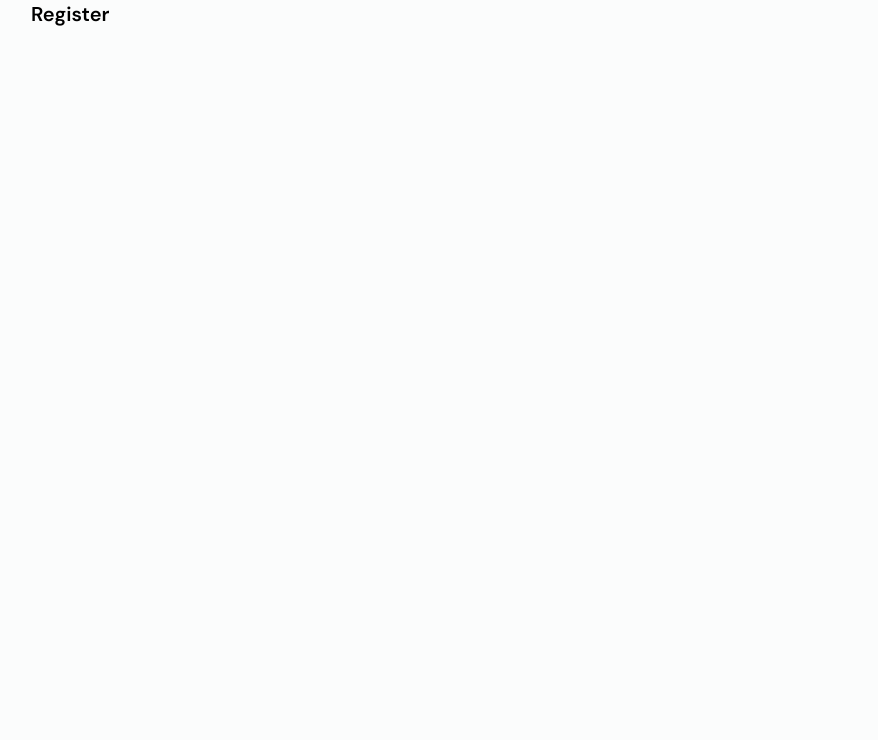
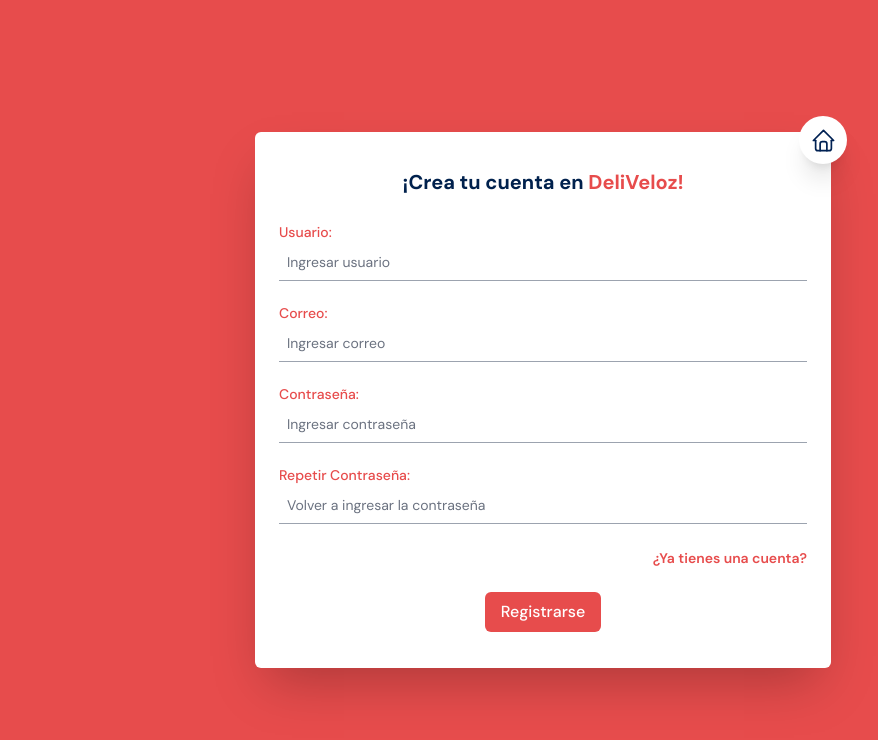
Before and after one commit to Delivelozz/DeliVeloz, a React (Vite) app in the folder client/: page /register in a window 1280 px wide. Shown: the top 740 px of the page, without its empty margins (97-975 px from the left). Built offline with nearby package versions, Linux system fonts and the light colour scheme.

Commit message:
Componente de Login y Resgistro terminados y pequeños cambios en el archivo index.css

```diff
--- a/client/src/components/formLogin/FormLogin.jsx
+++ b/client/src/components/formLogin/FormLogin.jsx
@@ -1,7 +1,53 @@
+import ArrowLeft from "../icons/ArrowLeft";
+import HomeIcon from "../icons/HomeIcon";
+
 export default function FormLogin() {
   return (
-    <div>
-      <h1>FormLogin</h1>
-    </div>
+    <form className="flex bg-white shadow-2xl rounded-md max-w-2xl min-w-2xl relative">
+      <a
+        href="/home"
+        className="transition absolute -top-4 -right-4 bg-white rounded-full shadow-xl flex justify-center items-center w-12 h-12 hover:scale-110"
+      >
+        <HomeIcon />
+      </a>
+      <div className="flex-1 p-6 space-y-6 flex flex-col my-3">
+        <h4 className="font-bold text-lg text-downriver-950">¡Bienvenido/a!</h4>
+        <p className="font-bold text-lg text-center text-downriver-950">
+          <span className="text-sundown-500">Ingrese</span> con su cuenta
+        </p>
+        <div className="">
+          <input
+            type="text"
+            placeholder="Usuario"
+            className="border-b p-2 text-sm border-b-gray-400 placeholder-gray-500 focus:outline-sundown-500 w-full mb-5"
+          />
+          <input
+            type="password"
+            placeholder="Contraseña"
+            className="border-b p-2 text-sm border-b-gray-400 placeholder-gray-500 focus:outline-sundown-500 w-full"
+          />
+        </div>
+        <a
+          href=""
+          className="text-sundown-500 text-right text-sm font-semibold hover:text-sundown-600"
+        >
+          ¿Olvidaste tu contraseña?
+        </a>
+        <button className="btn-bg mx-auto w-36">Ingresar</button>
+        <a
+          href="/register"
+          className="text-center text-downriver-950 font-semibold text-sm hover:text-downriver-900"
+        >
+          Crear una cuenta
+        </a>
+      </div>
+      <div className="flex-1">
+        <img
+          src="../../../img/login.jpg"
+          alt=""
+          className="rounded-r-md min-h-full object-cover"
+        />
+      </div>
+    </form>
   );
 }
--- a/client/src/components/formRegister/FormRegister.jsx
+++ b/client/src/components/formRegister/FormRegister.jsx
@@ -1,7 +1,78 @@
+import HomeIcon from "../icons/HomeIcon";
+
 export default function FormRegister() {
   return (
-    <div>
-      <div></div>
-    </div>
+    <form className="flex bg-white shadow-2xl rounded-md max-w-xl min-w-xl relative">
+      <a
+        href="/home"
+        className="transition absolute -top-4 -right-4 bg-white rounded-full shadow-xl flex justify-center items-center w-12 h-12 hover:scale-110"
+      >
+        <HomeIcon />
+      </a>
+
+      <div className="flex-1 p-6 space-y-6 flex flex-col my-3">
+        <h4 className="font-bold text-xl text-center text-downriver-950">
+          ¡Crea tu cuenta en
+          <span className="text-sundown-500"> DeliVeloz!</span>
+        </h4>
+        <div className="">
+          <label
+            htmlFor="usuario"
+            className="text-sm font-medium text-sundown-500"
+          >
+            Usuario:
+          </label>
+          <input
+            type="text"
+            name="usuario"
+            placeholder="Ingresar usuario"
+            className="border-b p-2 text-sm border-b-gray-400 placeholder-gray-500 focus:outline-sundown-500 w-full mb-5"
+          />
+          <label
+            htmlFor="password"
+            className="text-sm font-medium text-sundown-500"
+          >
+            Correo:
+          </label>
+          <input
+            type="email"
+            name="password"
+            placeholder="Ingresar correo"
+            className="border-b p-2 text-sm border-b-gray-400 placeholder-gray-500 focus:outline-sundown-500 w-full mb-5"
+          />
+          <label
+            htmlFor="password"
+            className="text-sm font-medium text-sundown-500"
+          >
+            Contraseña:
+          </label>
+          <input
+            name="password"
+            type="password"
+            placeholder="Ingresar contraseña"
+            className="border-b p-2 text-sm border-b-gray-400 placeholder-gray-500 focus:outline-sundown-500 w-full mb-5"
+          />
+          <label
+            htmlFor="password"
+            className="text-sm font-medium text-sundown-500"
+          >
+            Repetir Contraseña:
+          </label>
+          <input
+            type="password"
+            name="password"
+            placeholder="Volver a ingresar la contraseña"
+            className="border-b p-2 text-sm border-b-gray-400 placeholder-gray-500 focus:outline-sundown-500 w-full"
+          />
+        </div>
+        <a
+          href="/login"
+          className="text-sundown-500 text-right text-sm font-semibold hover:text-sundown-700"
+        >
+          ¿Ya tienes una cuenta?
+        </a>
+        <button className="btn-bg mx-auto">Registrarse</button>
+      </div>
+    </form>
   );
 }
--- /dev/null
+++ b/client/src/components/icons/ArrowLeft.jsx
@@ -0,0 +1,19 @@
+export default function ArrowLeft() {
+  return (
+    <svg
+      xmlns="http://www.w3.org/2000/svg"
+      className="icon icon-tabler icon-tabler-chevron-left mr-1"
+      width="35"
+      height="35"
+      viewBox="0 0 24 24"
+      strokeWidth={1.5}
+      stroke="#000000"
+      fill="none"
+      strokeLinecap="round"
+      strokeLinejoin="round"
+    >
+      <path stroke="none" d="M0 0h24v24H0z" fill="none" />
+      <path d="M15 6l-6 6l6 6" />
+    </svg>
+  );
+}
--- a/client/src/components/icons/HomeIcon.jsx
+++ b/client/src/components/icons/HomeIcon.jsx
@@ -2,15 +2,15 @@ export default function HomeIcon() {
   return (
     <svg
       xmlns="http://www.w3.org/2000/svg"
-      class="icon icon-tabler icon-tabler-home"
-      width="44"
-      height="44"
+      className="icon icon-tabler icon-tabler-home"
+      width="27"
+      height="27"
       viewBox="0 0 24 24"
-      stroke-width="1.5"
-      stroke="#6f32be"
+      strokeWidth={1.5}
+      stroke="#002153"
       fill="none"
-      stroke-linecap="round"
-      stroke-linejoin="round"
+      strokeLinecap="round"
+      strokeLinejoin="round"
     >
       <path stroke="none" d="M0 0h24v24H0z" fill="none" />
       <path d="M5 12l-2 0l9 -9l9 9l-2 0" />
--- a/client/src/index.css
+++ b/client/src/index.css
@@ -41,9 +41,19 @@ h1 {
 }
 
 .btn-bg {
-  @apply bg-sundown-500 py-2 text-white rounded-md hover:bg-sundown-500 font-medium text-center min-w-24 px-4;
+  @apply bg-sundown-500 py-2 text-white rounded-md hover:bg-sundown-600 font-medium text-center min-w-24 px-4;
 }
 
 .btn-tr {
   @apply border bg-white font-medium border-sundown-500 py-2 text-sundown-500 rounded-md min-w-24 px-4 hover:bg-sundown-500 hover:text-white text-center;
 }
+
+ input:-webkit-autofill {
+   -webkit-box-shadow: 0 0 0 1000px white inset !important;
+   -webkit-text-fill-color: black !important;
+ }
+
+ input:-moz-autofill {
+   box-shadow: 0 0 0 1000px white inset !important;
+   -moz-text-fill-color: black !important;
+ }
--- a/client/src/views/login/Login.jsx
+++ b/client/src/views/login/Login.jsx
@@ -2,7 +2,7 @@ import FormLogin from "../../components/formLogin/FormLogin";
 
 export default function Login() {
   return (
-    <section className="container min-h-screen">
+    <section className="flex items-center justify-center min-h-screen bg-sundown-500">
       <FormLogin />
     </section>
   );
--- a/client/src/views/register/Register.jsx
+++ b/client/src/views/register/Register.jsx
@@ -1,7 +1,9 @@
+import FormRegister from "../../components/formRegister/FormRegister";
+
 export default function Register() {
   return (
-    <section className="container">
-      <h1>Register</h1>
+    <section className="flex items-center justify-center min-h-screen bg-sundown-500">
+      <FormRegister />
     </section>
   );
 }
```
Also changed, not shown: client/img/login.jpg (added).
